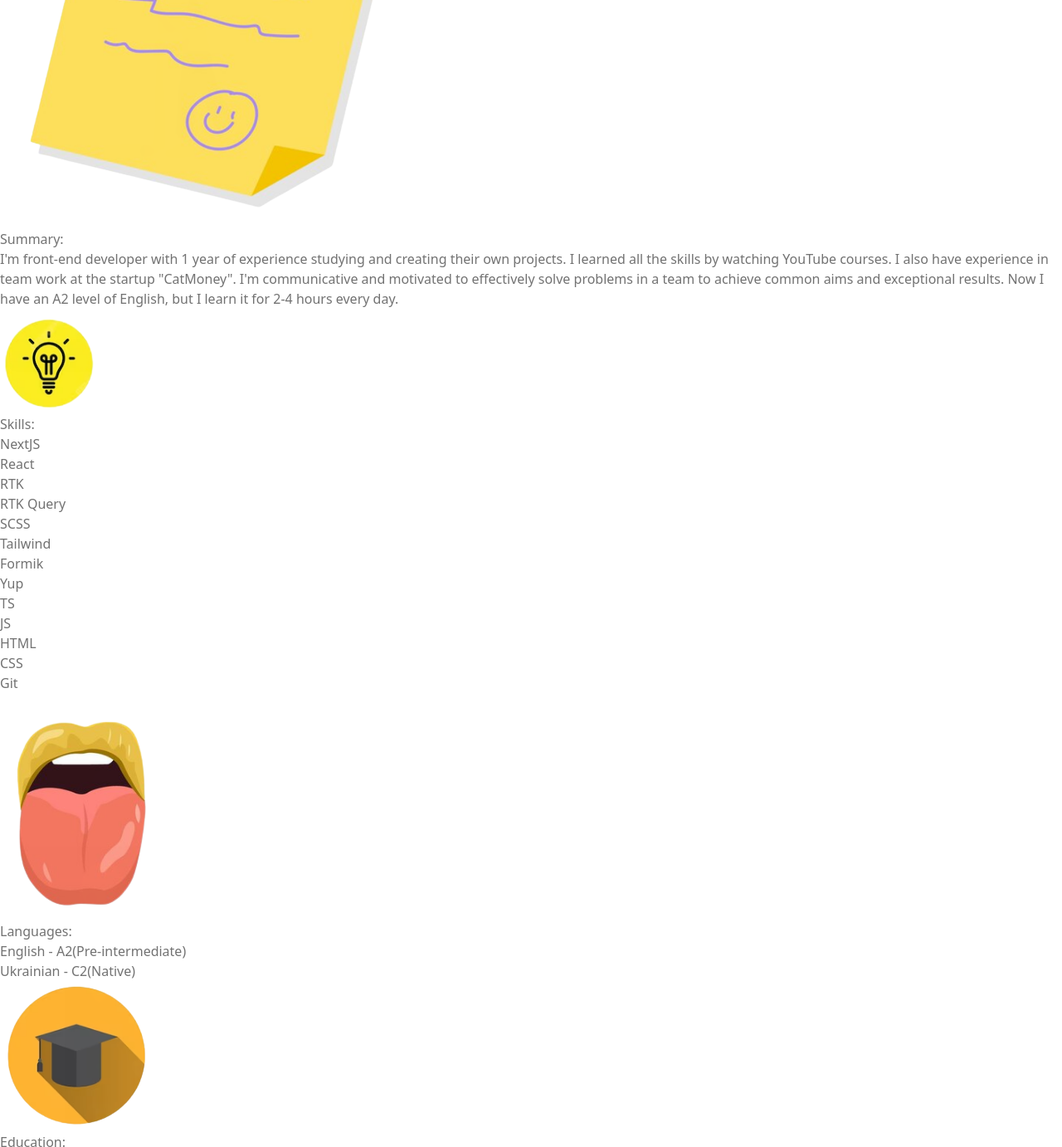
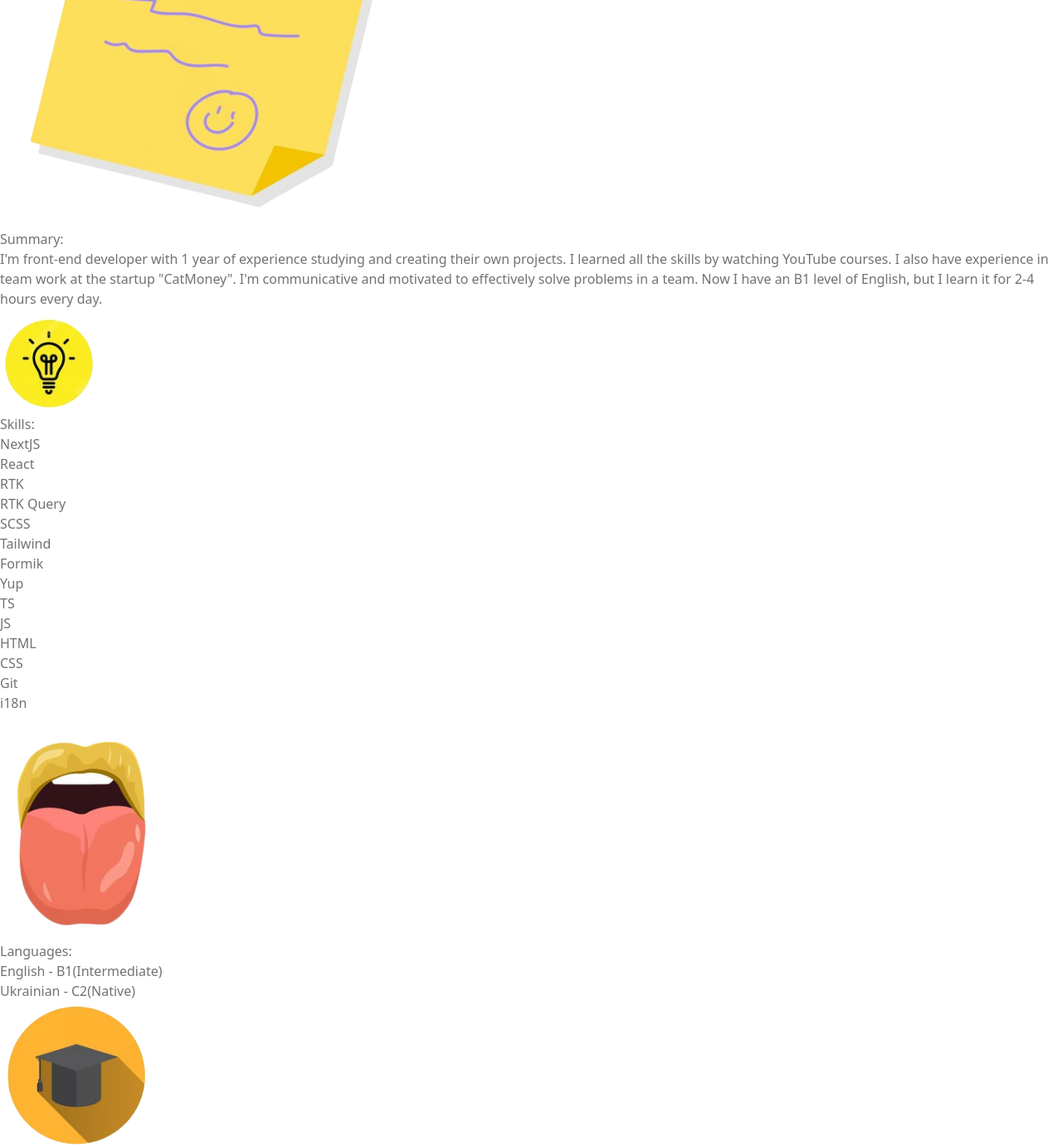
Before and after one commit to duttyfgh/cv, a React (Vite) app: page / in a window 1280 px wide. Shown: the part 1369-2751 px from the top of the page at 83% size. Built offline with nearby package versions, Linux system fonts and the light colour scheme.

Commit message:
add: some changes to sumarry

```diff
--- a/src/components/RightBar.tsx
+++ b/src/components/RightBar.tsx
@@ -21,7 +21,8 @@ const skillsList = [
     'JS',
     'HTML',
     'CSS',
-    'Git'
+    'Git',
+    'i18n'
 ];
 
 const RightBar = () => {
@@ -86,8 +87,8 @@ const RightBar = () => {
                         I'm front-end developer with 1 year of experience studying and creating their own projects.
                         I learned all the skills by watching YouTube courses.
                         I also have experience in team work at the startup "CatMoney". I'm communicative and
-                        motivated to effectively solve problems in a team to achieve common aims and exceptional results.
-                        Now I have an A2 level of English, but I learn it for 2-4 hours every day.
+                        motivated to effectively solve problems in a team.
+                        Now I have an B1 level of English, but I learn it for 2-4 hours every day.
                     </p>
                 </div>
 
@@ -120,7 +121,7 @@ const RightBar = () => {
                         />
                         <h2 className='font-bold text-[#494949] text-[22px] mt-5'>Languages:</h2>
                     </div>
-                    <p>English - <span className='text-[#494949]'>A2</span>(Pre-intermediate)</p>
+                    <p>English - <span className='text-[#494949]'>B1</span>(Intermediate)</p>
                     <p>Ukrainian - <span className='text-[#494949]'> C2</span>(Native)</p>
                 </div>
 
```
